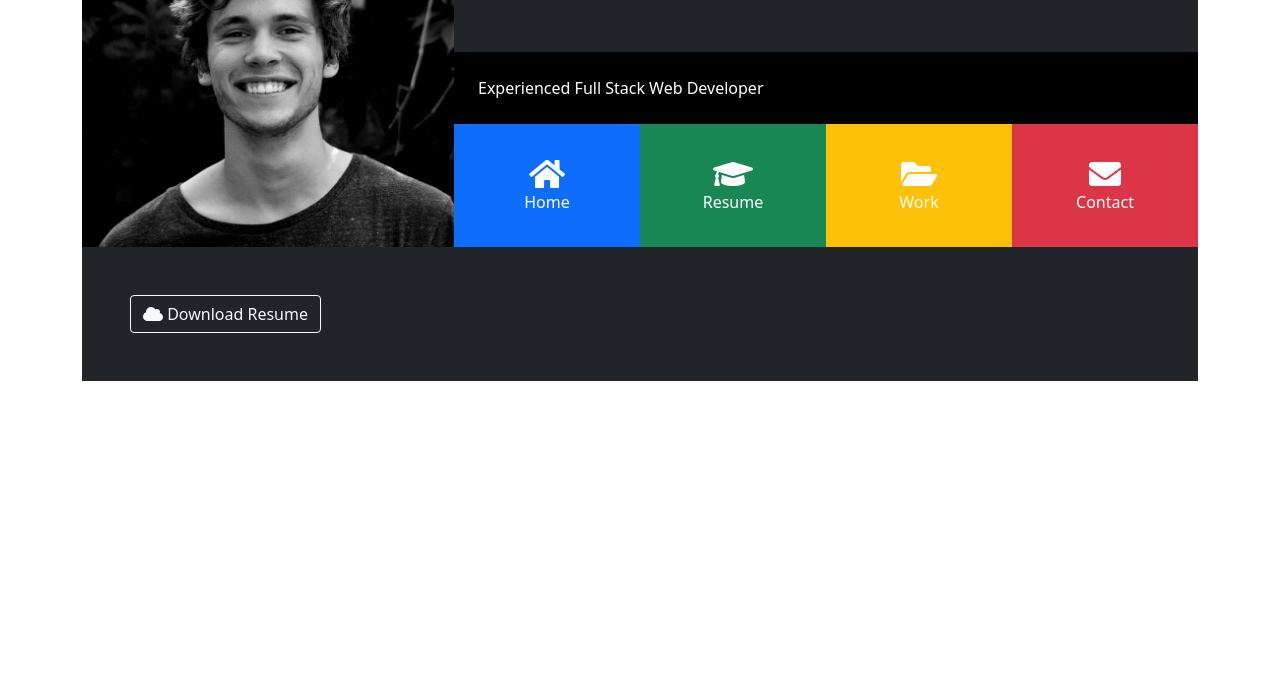
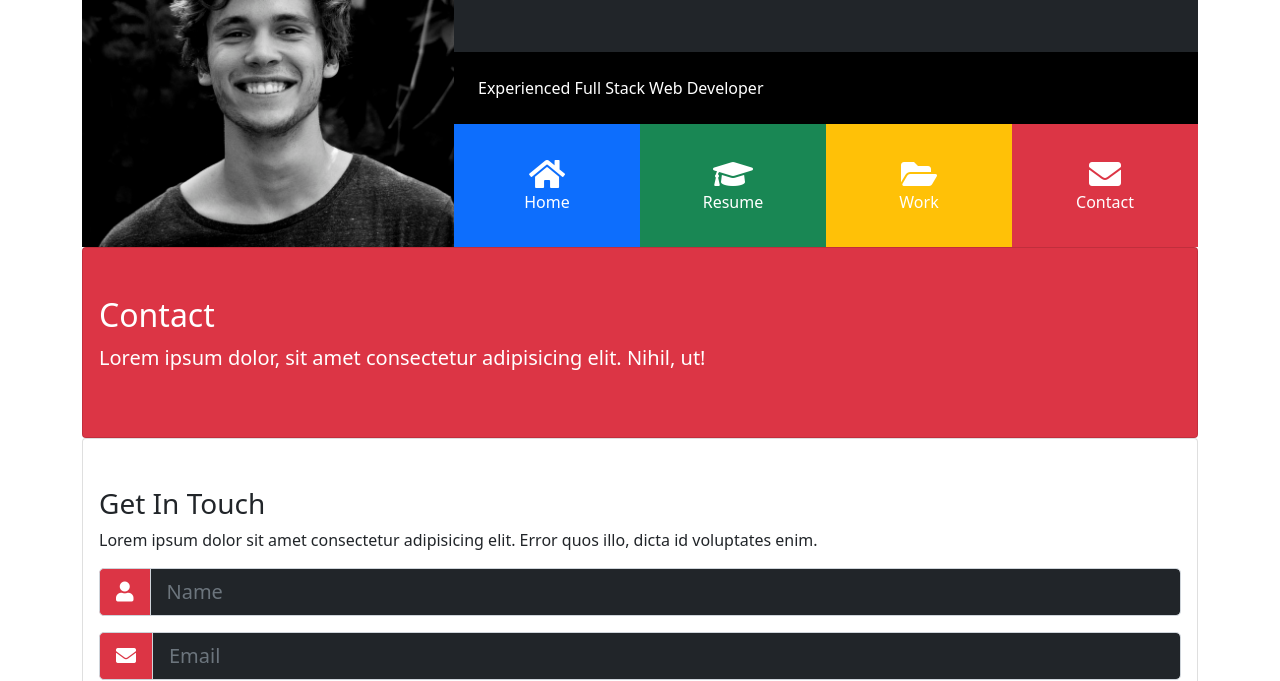
Before and after one commit to s-hesam-s/Portfoilogrid, a plain HTML site: page index.html in a window 1280 px wide. Both pictures are taken after a click on the element "Contact". Shown: the part 119-800 px from the top of the page. Drawn offline with nearby package versions, Linux system fonts and the light colour scheme.

Commit message:
add contact

```diff
--- a/index.html
+++ b/index.html
@@ -329,6 +329,62 @@
         </div>
       </div>
 
+      <!-- CONTACT -->
+      <div id="contact" class="collapse">
+        <div class="card card-body bg-danger text-white py-5">
+          <h2>Contact</h2>
+          <p class="lead">
+            Lorem ipsum dolor, sit amet consectetur adipisicing elit. Nihil, ut!
+          </p>
+        </div>
+        <div class="card card-body py-5">
+          <h3>Get In Touch</h3>
+          <p>
+            Lorem ipsum dolor sit amet consectetur adipisicing elit. Error quos
+            illo, dicta id voluptates enim.
+          </p>
+          <form>
+            <div class="input-group input-group-lg mb-3">
+              <span class="input-group-text bg-danger text-white"
+                ><i class="fas fa-user"></i
+              ></span>
+              <input
+                type="text"
+                class="form-control bg-dark text-white"
+                placeholder="Name"
+              />
+            </div>
+            <div class="input-group input-group-lg mb-3">
+              <span class="input-group-text bg-danger text-white"
+                ><i class="fas fa-envelope"></i
+              ></span>
+              <input
+                type="text"
+                class="form-control bg-dark text-white"
+                placeholder="Email"
+              />
+            </div>
+            <div class="input-group input-group-lg mb-3">
+              <span class="input-group-text bg-danger text-white"
+                ><i class="fas fa-pencil-alt"></i
+              ></span>
+              <textarea
+                class="form-control bg-dark text-white"
+                placeholder="Message"
+              ></textarea>
+            </div>
+
+            <div class="d-grid">
+              <input
+                type="submit"
+                value="Submit"
+                class="btn btn-danger btn-lg"
+              />
+            </div>
+          </form>
+        </div>
+      </div>
+
       <!-- FOOTER -->
       <div id="main-footer" class="p-5 bg-dark text-white">
         <div class="row">
```
